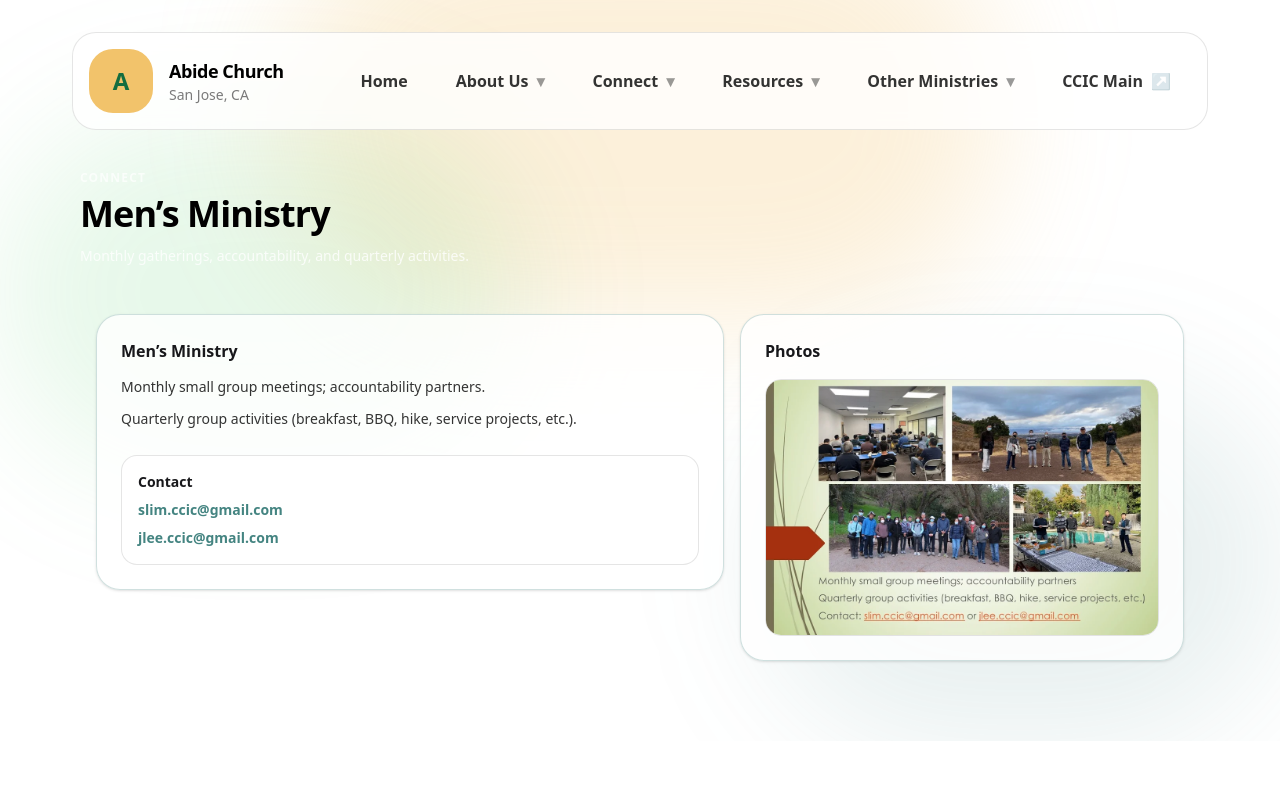
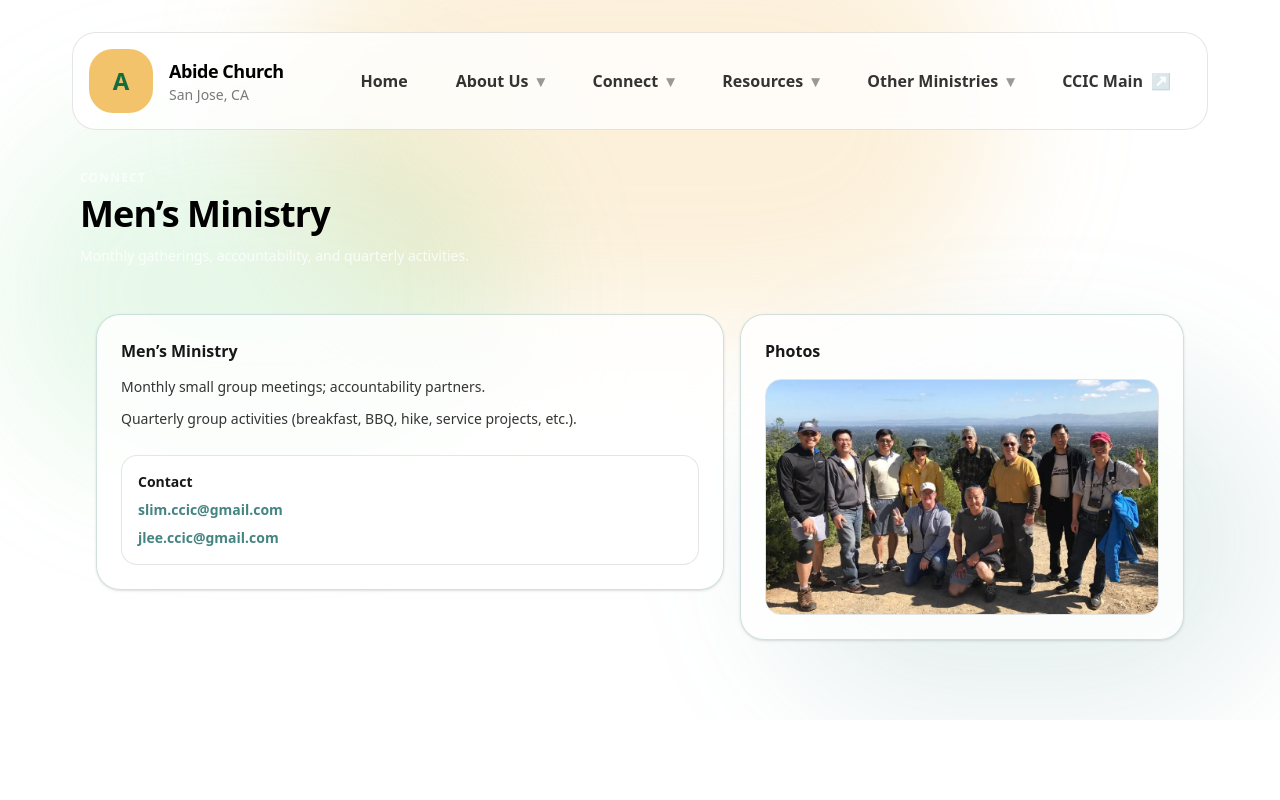
Before and after one commit to lugeorge8/abide, a Next.js app: page /men in a window 1280 px wide. Shown: the top 800 px of the page. Built offline with nearby package versions, Linux system fonts and the light colour scheme.

Commit message:
Use alternate mens ministry photo

```diff
--- a/src/app/men/page.tsx
+++ b/src/app/men/page.tsx
@@ -56,7 +56,7 @@ export default function MenPage() {
                 <div className="text-base font-semibold">Photos</div>
                 <div className="mt-4 overflow-hidden rounded-2xl border border-black/10">
                   <Image
-                    src="/assets/men-ministry.png"
+                    src="/assets/header-logo.png"
                     alt="Men’s Ministry"
                     width={1200}
                     height={800}
```
